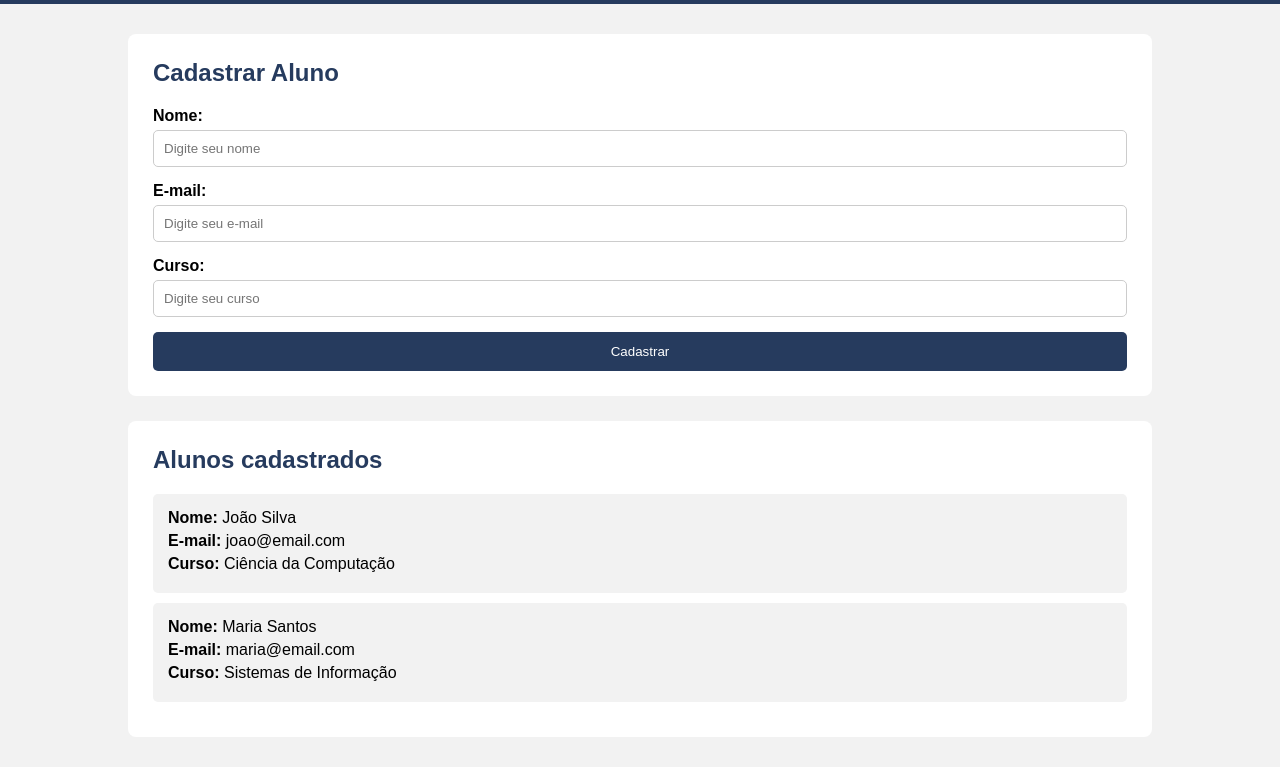
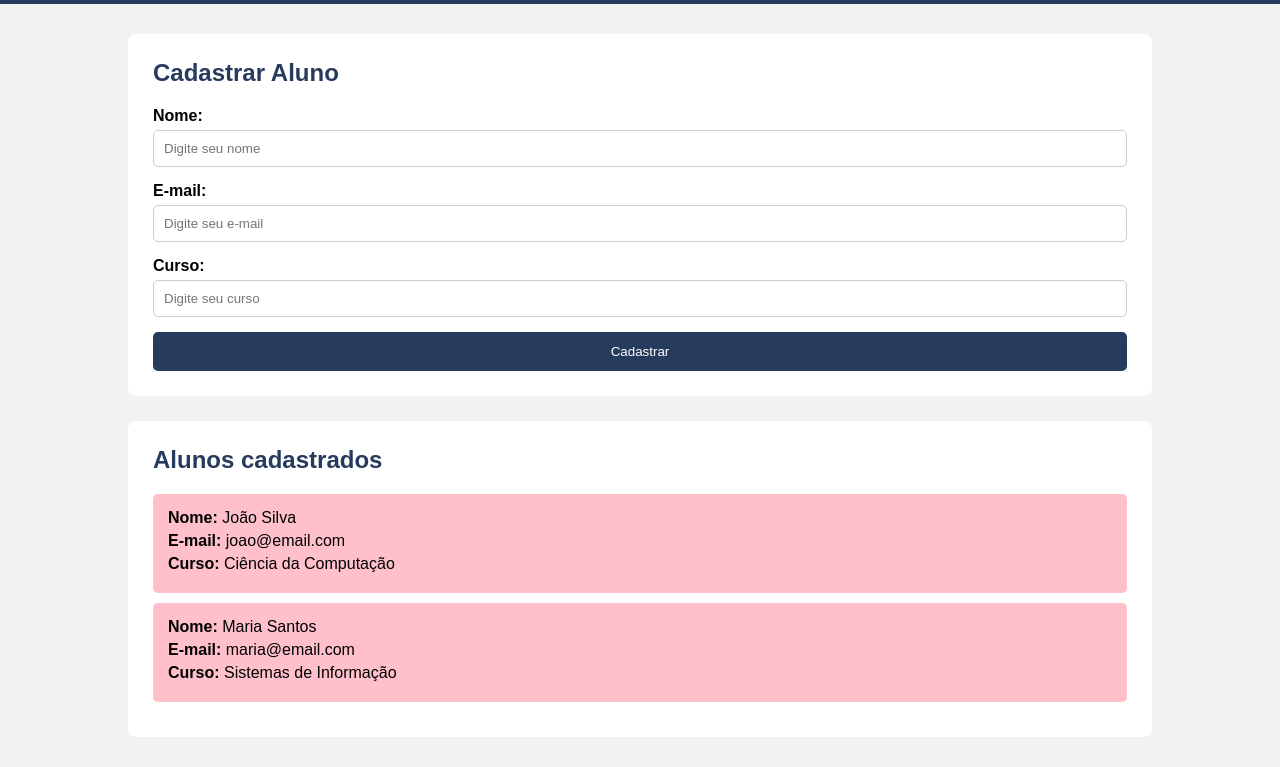
Before and after one commit to HilarioMarques/SiteSimples, a plain HTML site: page index.html in a window 1280 px wide. Shown: the part 157-924 px from the top of the page. Drawn offline with Linux system fonts and the light colour scheme.

Commit message:
Alterando a cor

```diff
--- a/style.css
+++ b/style.css
@@ -65,7 +65,7 @@ button:hover {
 }
 
 .aluno {
-    background-color: #f2f2f2;
+    background-color: pink;
     padding: 15px;
     margin-bottom: 10px;
     border-radius: 5px;
```
